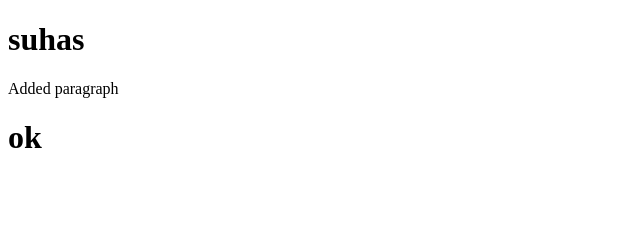
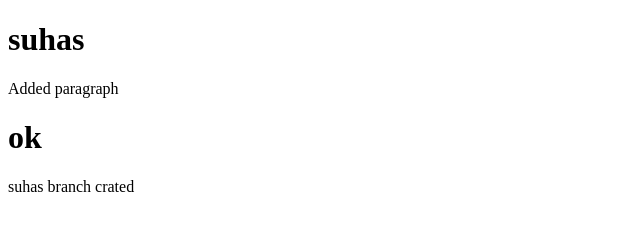
Before and after one commit to Suhas-Shende/javascripttutorial, a plain HTML site: page index.html in a window 1280 px wide. Shown: the whole page, without its empty margins (0-640 px from the left). Drawn offline with Linux system fonts and the light colour scheme.

Commit message:
created the suhas branch

```diff
--- a/index.html
+++ b/index.html
@@ -10,5 +10,6 @@
     <h1>suhas</h1>
     <p>Added paragraph</p>
     <h1>ok</h1>
+    <p>suhas branch crated</p>
 </body>
 </html>
```
